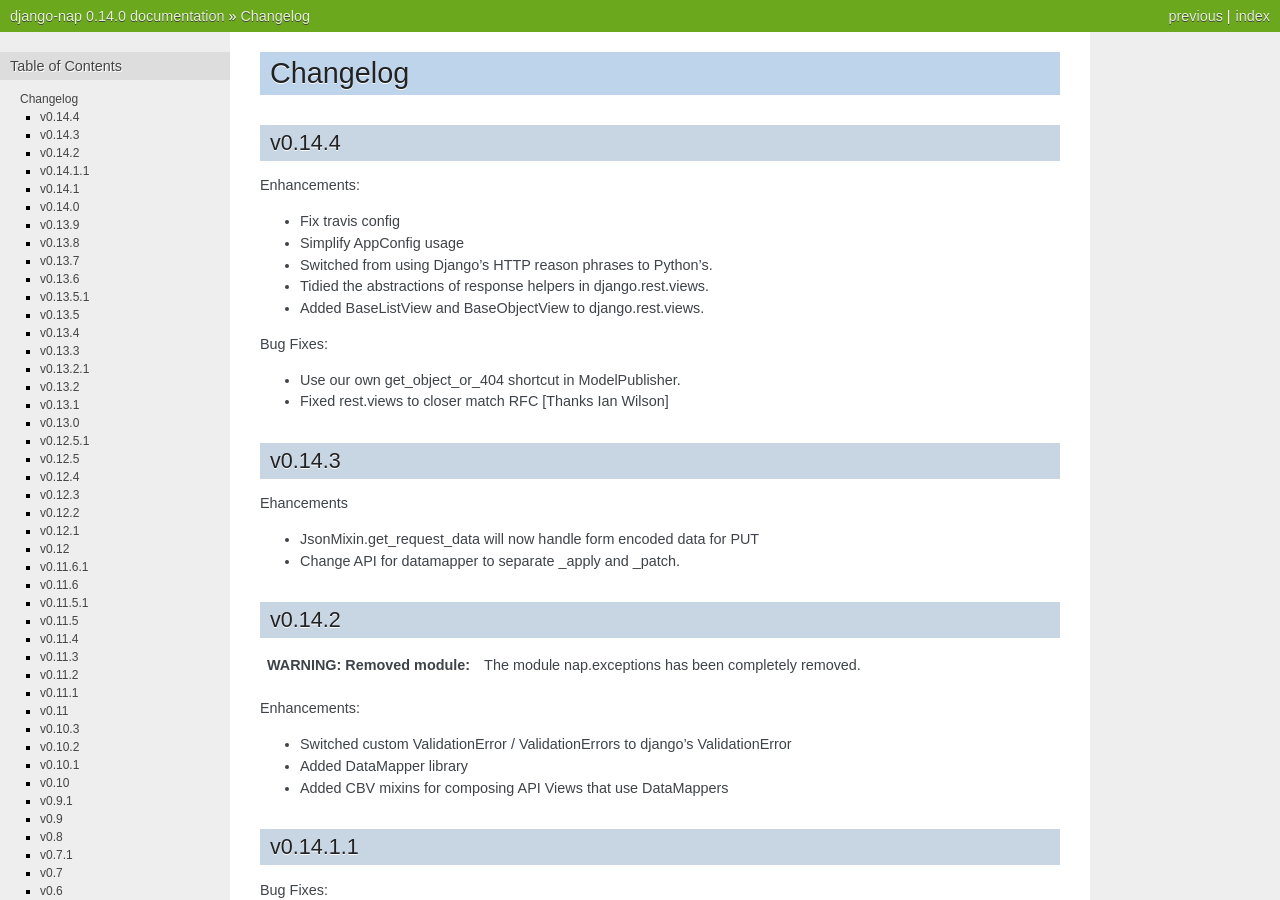
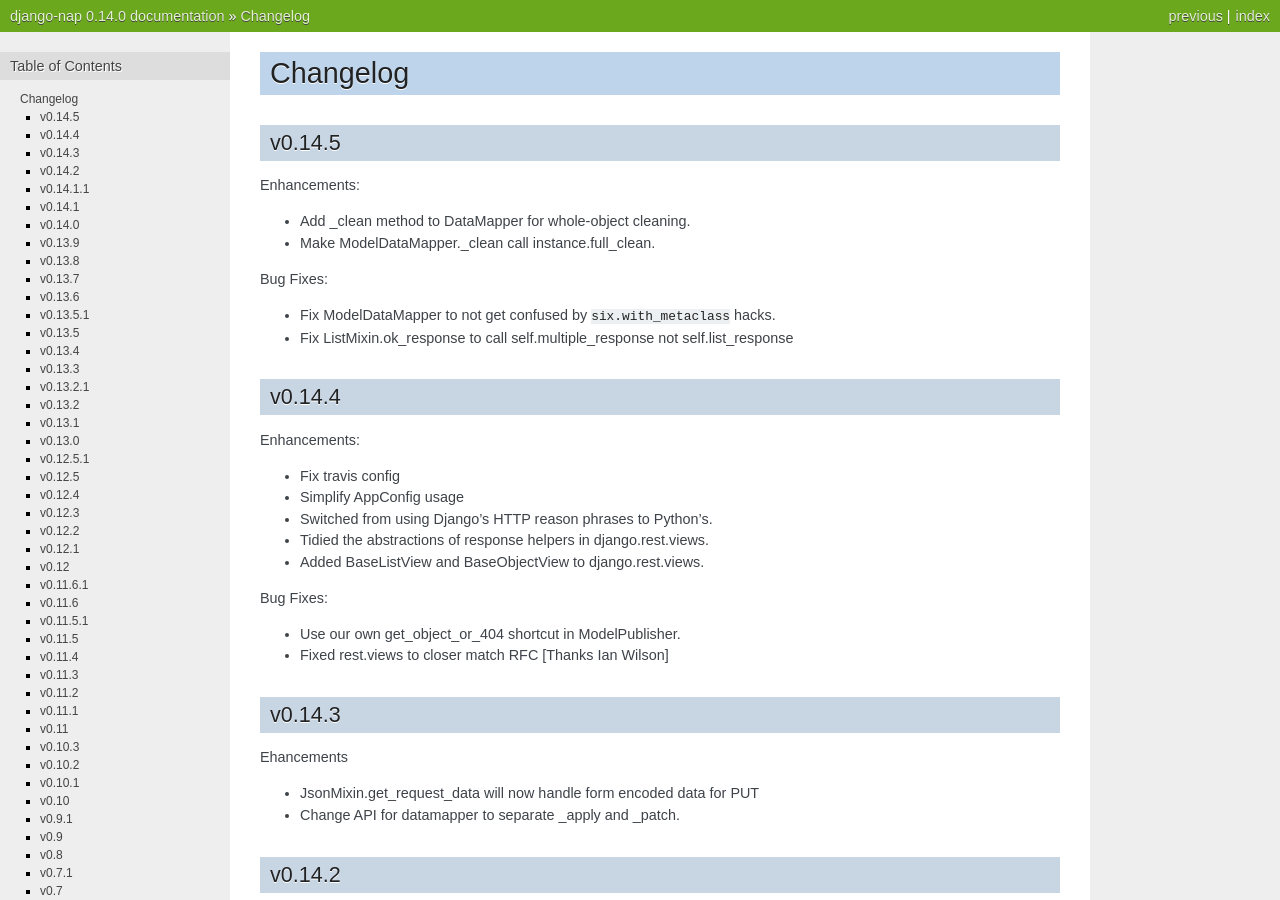
Before and after one commit to funkybob/django-nap, a Sphinx documentation site: the page built from docs/changelog.rst, in a window 1280 px wide and 900 px high. Built offline with Sphinx 7.4.7, drawn with Linux system fonts in a browser that asks for light colours; pages that are not in the unit, such as notebooks, are missing from menus.

Commit message:
Bumped version to 0.14.5 Updated changelog

```diff
--- a/docs/changelog.rst
+++ b/docs/changelog.rst
@@ -1,6 +1,19 @@
 =========
 Changelog
 =========
+
+v0.14.5
+=======
+
+Enhancements:
+
+- Add _clean method to DataMapper for whole-object cleaning.
+- Make ModelDataMapper._clean call instance.full_clean.
+
+Bug Fixes:
+
+- Fix ModelDataMapper to not get confused by ``six.with_metaclass`` hacks.
+- Fix ListMixin.ok_response to call self.multiple_response not self.list_response
 
 v0.14.4
 =======
--- a/setup.py
+++ b/setup.py
@@ -2,7 +2,7 @@ from setuptools import setup, find_packages
 
 setup(
     name='django-nap',
-    version='0.14.4',
+    version='0.14.5',
     description='A light REST tool for Django',
     author='Curtis Maloney',
     author_email='curtis@tinbrain.net',
```
